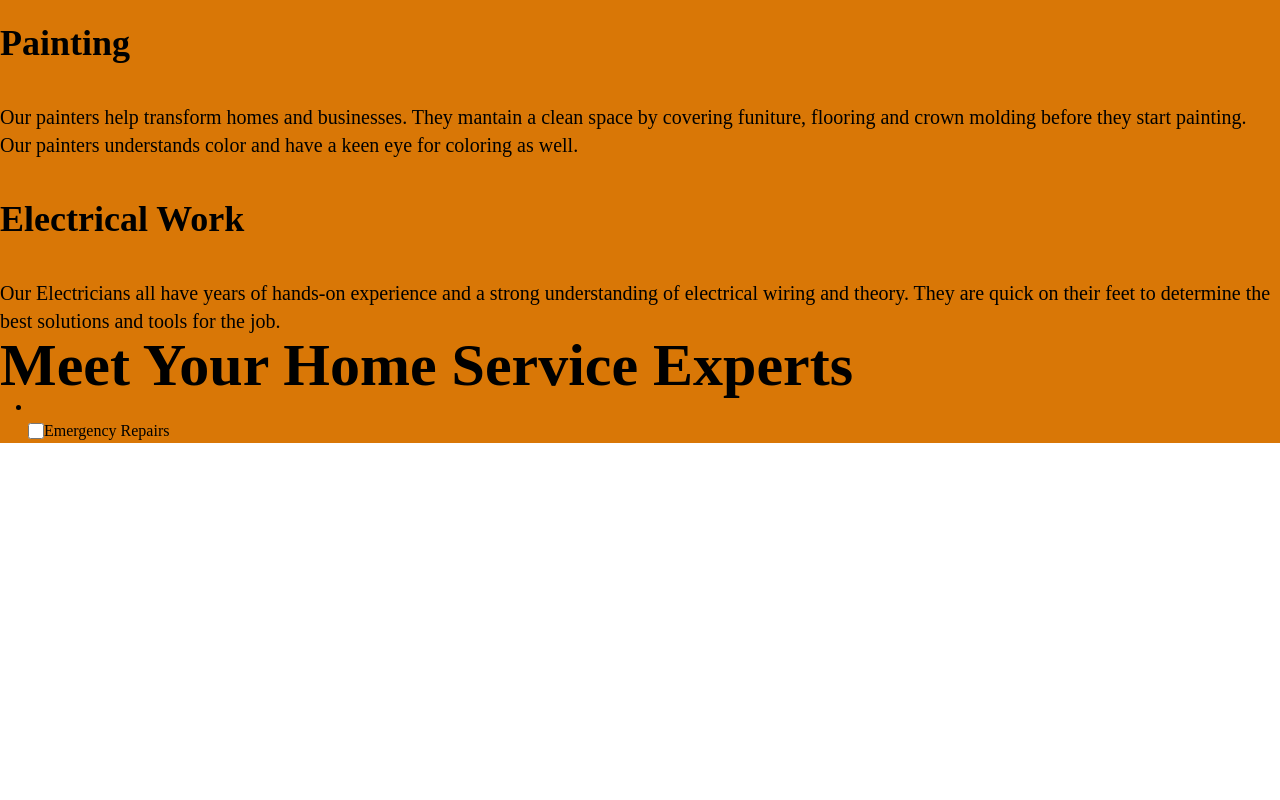
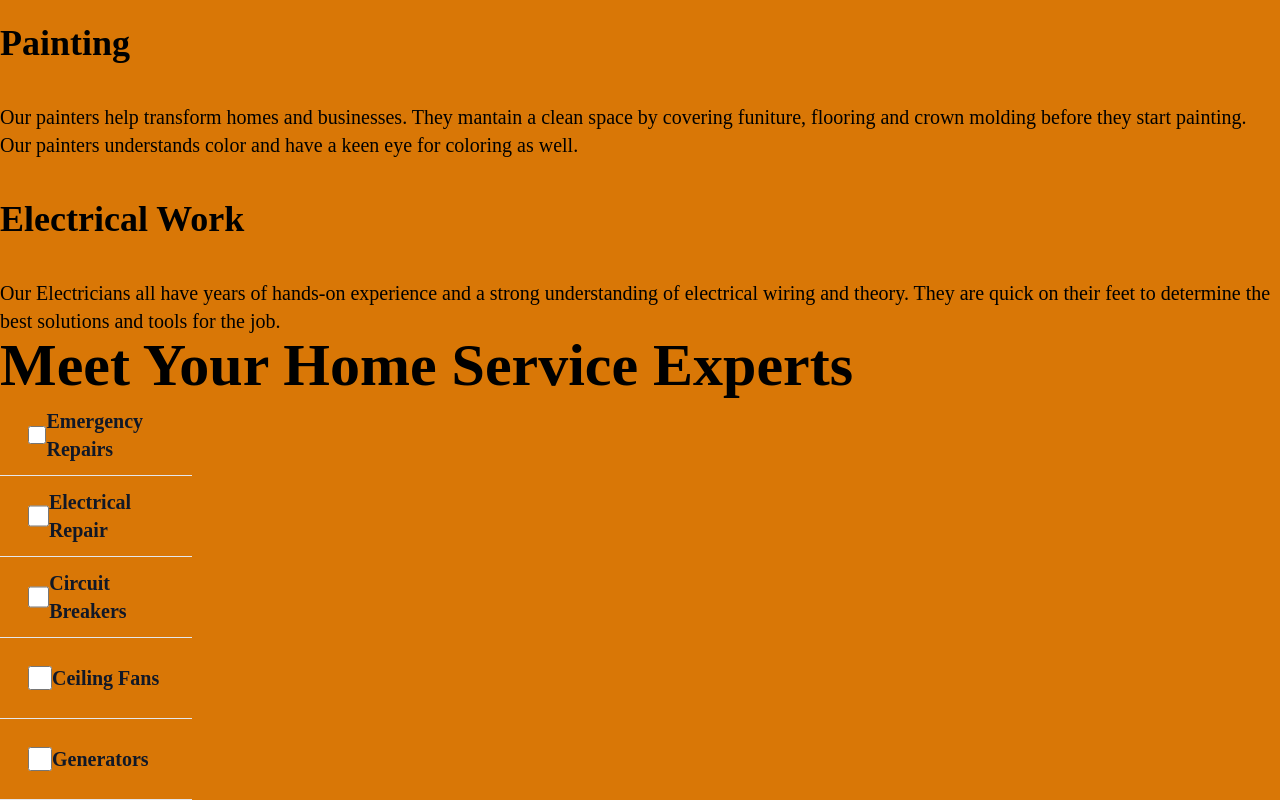
Before and after one commit to MichaelRG023/Home-Repair, a React (Create React App) app: page /contact in a window 1280 px wide. Shown: the part 2377-3177 px from the top of the page. Before the commit the page ends 2820 px from the top, so only its background shows below. Built offline with nearby package versions, Linux system fonts and the light colour scheme; data requests are answered from the project's data file.

Commit message:
new page titled ProfessionalServices has been added. Main issue was to show checkbox on what the company provides for repairs

```diff
--- a/src/ProfessionalServices.js
+++ b/src/ProfessionalServices.js
@@ -10,13 +10,38 @@ function ProfessionalServices(){
     return(
         <div className="bg-amber-600">
            <h3 className="font-bold text-6xl">Meet Your Home Service Experts</h3>
-           <ul></ul>
-           <li>
-           <div className="flex items-center ps-3">
-            <input id="vue-checkbox" type="checkbox" value="" className="w-4 h-4 text-blue-600 bg-gray-100"></input>
-            <label for="vue-checkbox">Emergency Repairs</label>
-           </div>
+           <ul className="w-48 text-sm font-medium text-gray-900 bg-amber-600  dark:bg-gray-700 dark:border-gray-600 dark:text-white">
+             <li className=" w-xl border-b border-gray-200 rounded-t-lg dark:border-gray-600">
+               <div className="flex items-center ps-3">
+                   <input id="vue-checkbox" type="checkbox" value="" className="w-6 h-20 text-blue-600 bg-gray-100"></input>
+                   <label for="vue-checkbox" className="font-bold text-xl">Emergency Repairs</label>
+               </div>
+            </li>
+           <li className="w-lg border-b border-gray-200 rounded-t-lg dark:border-gray-600">
+               <div className="flex items-center ps-3">
+                    <input id="vue-checkbox" type="checkbox" value=""className="w-6 h-20 text-blue-600 bg-gray-100"></input>
+                    <label for="vue-checkbox" className="font-bold text-xl"> Electrical Repair</label>
+                </div>
+            </li>
+           <li className="w-lg border-b border-gray-200 rounded-t-lg dark:border-gray-600">
+               <div className="flex items-center ps-3">
+                    <input id="vue-checkbox" type="checkbox" value=""className="w-6 h-20 text-blue-600 bg-gray-100"></input>
+                    <label for="vue-checkbox" className="font-bold text-xl">Circuit Breakers</label>
+               </div>
            </li>
+           <li className="w-lg border-b border-gray-200 rounded-t-lg dark:border-gray-600">
+               <div className="flex items-center ps-3">
+                   <input id="vue-checkbox" type="checkbox" value=""className="w-6 h-20 text-blue-600 bg-gray-100"></input>
+                   <label for="vue-checkbox" className="font-bold text-xl">Ceiling Fans</label>
+             </div>
+           </li>
+           <li className="w-lg border-b border-gray-200 rounded-t-lg dark:border-gray-600">
+               <div className="flex items-center ps-3">
+                    <input id="vue-checkbox" type="checkbox" value=""className="w-6 h-20 text-blue-600 bg-gray-100"></input>
+                    <label for="vue-checkbox" className="font-bold text-xl"> Generators</label>
+             </div>
+           </li>
+        </ul>
 
         </div>
     )
```
